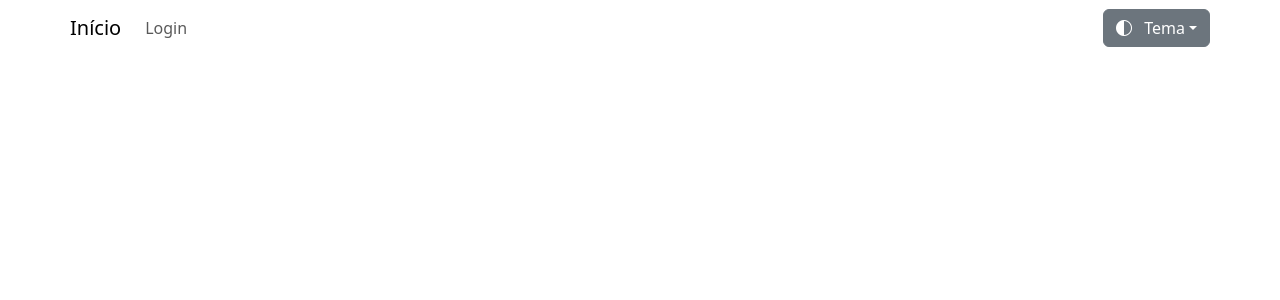
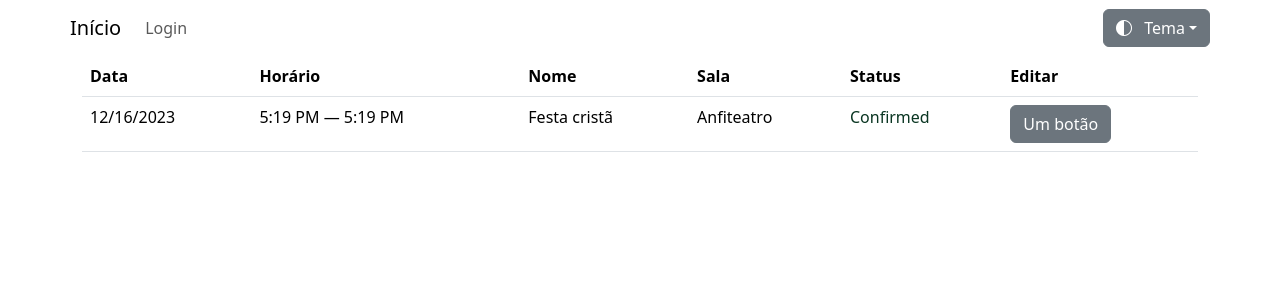
Before and after one commit to EduMenges/reserva-hub, a SvelteKit app in the folder frontend/: page /history in a window 1280 px wide. Shown: the top 300 px of the page. Built offline with nearby package versions, Linux system fonts and the light colour scheme.

Commit message:
Added history page

```diff
--- a/frontend/package.json
+++ b/frontend/package.json
@@ -30,6 +30,8 @@
     "@popperjs/core": "^2.11.8",
     "@sveltestrap/sveltestrap": "^6.0.5",
     "bootstrap": "^5.3.2",
-    "bootstrap-icons": "^1.11.2"
+    "bootstrap-icons": "^1.11.2",
+    "zod": "^3.22.4",
+    "zod-class": "^0.0.12"
   }
 }
--- a/frontend/src/app.d.ts
+++ b/frontend/src/app.d.ts
@@ -1,4 +1,7 @@
 // See https://kit.svelte.dev/docs/types#app
+
+import type { BookingType } from "$lib/schemas";
+
 // for information about these interfaces
 declare global {
 	namespace App {
--- /dev/null
+++ b/frontend/src/lib/components/StatusColored.svelte
@@ -0,0 +1,13 @@
+<script lang="ts">
+    import { Status } from "$lib/schemas";
+
+    export let status: Status;
+</script>
+
+{#if status === Status.Confirmed}
+<span class="text-success-emphasis">Confirmed</span>
+{:else if status === Status.Pending}
+<span class="text-warning-emphasis">Pending</span>
+{:else if status === Status.Canceled}
+<span class="text-danger-emphasis">Canceled</span>
+{/if}
--- /dev/null
+++ b/frontend/src/lib/schemas.ts
@@ -0,0 +1,21 @@
+import { z } from "zod";
+
+export enum Status {
+    Pending = "Pending",
+    Confirmed = "Confirmed",
+    Canceled = "Canceled"
+};
+
+export const BookingSchema = z.object(
+    {
+        startDate: z.date(),
+        endDate: z.date(),
+        name: z.string(),
+        description: z.string(),
+        room: z.string(),
+        status: z.nativeEnum(Status)
+    }
+);
+
+export type BookingType =
+    z.infer<typeof BookingSchema>;
--- /dev/null
+++ b/frontend/src/routes/history/+page.server.ts
@@ -0,0 +1,16 @@
+import { Status } from '$lib/schemas';
+import type { PageServerLoad } from './$types';
+
+export const load = (async () => {
+    return {
+        bookings: [{
+            description: "",
+            name: "Festa cristã",
+            status: Status.Confirmed,
+            room: "Anfiteatro",
+            startDate: new Date(Date.now()),
+            endDate: new Date(Date.now() + 100),
+        }
+        ]
+    };
+}) satisfies PageServerLoad;
--- a/frontend/src/routes/history/+page.svelte
+++ b/frontend/src/routes/history/+page.svelte
@@ -0,0 +1,50 @@
+<script lang="ts">
+    import StatusColored from "$lib/components/StatusColored.svelte";
+import type { PageServerData } from "./$types";
+    export let data: PageServerData;
+
+    function hours(date: Date) {
+        return date.toLocaleTimeString([], {timeStyle: "short"});
+    }
+</script>
+
+{#if data.bookings.length > 0}
+<section class="table-responsive">
+  <table class="table table-hover ">
+    <thead>
+    <tr>
+      <th scope="col">Data</th>
+      <th scope="col">Horário</th>
+      <th scope="col">Nome</th>
+      <th scope="col">Sala</th>
+      <th scope="col">Status</th>
+      <th scope="col">Editar</th>
+    </tr></thead>
+    <tbody>
+    {#each data.bookings as booking (booking.startDate)}
+      <tr>
+        <td>
+          {booking.startDate.toLocaleDateString()}
+        </td>
+        <td>
+          {hours(booking.startDate)} — {hours(booking.endDate)}
+        </td>
+        <td>
+            {booking.name}
+        </td>
+        <td>
+            {booking.room}
+        </td>
+        <td>
+            <StatusColored status={booking.status} />
+        </td>
+        <td>
+            <button class="btn btn-secondary ">Um botão</button>
+        </td>
+      </tr>
+    {/each}</tbody>
+  </table>
+</section>
+{:else}
+<p>Você não possui reservas.</p>
+{/if}
```
Also changed, not shown: frontend/src/routes/+error.svelte (added, +8 -0 lines), 1 other file (tests, documents, lock files or other folders).
